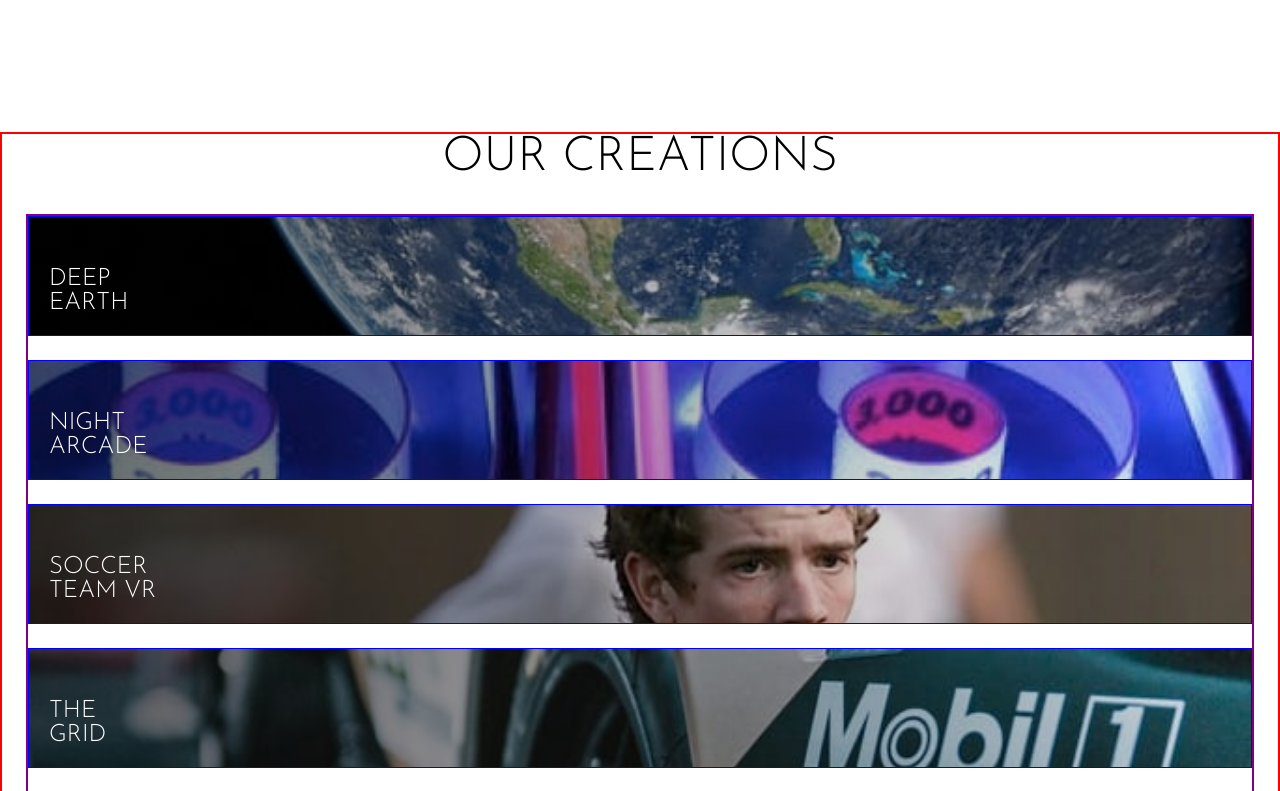
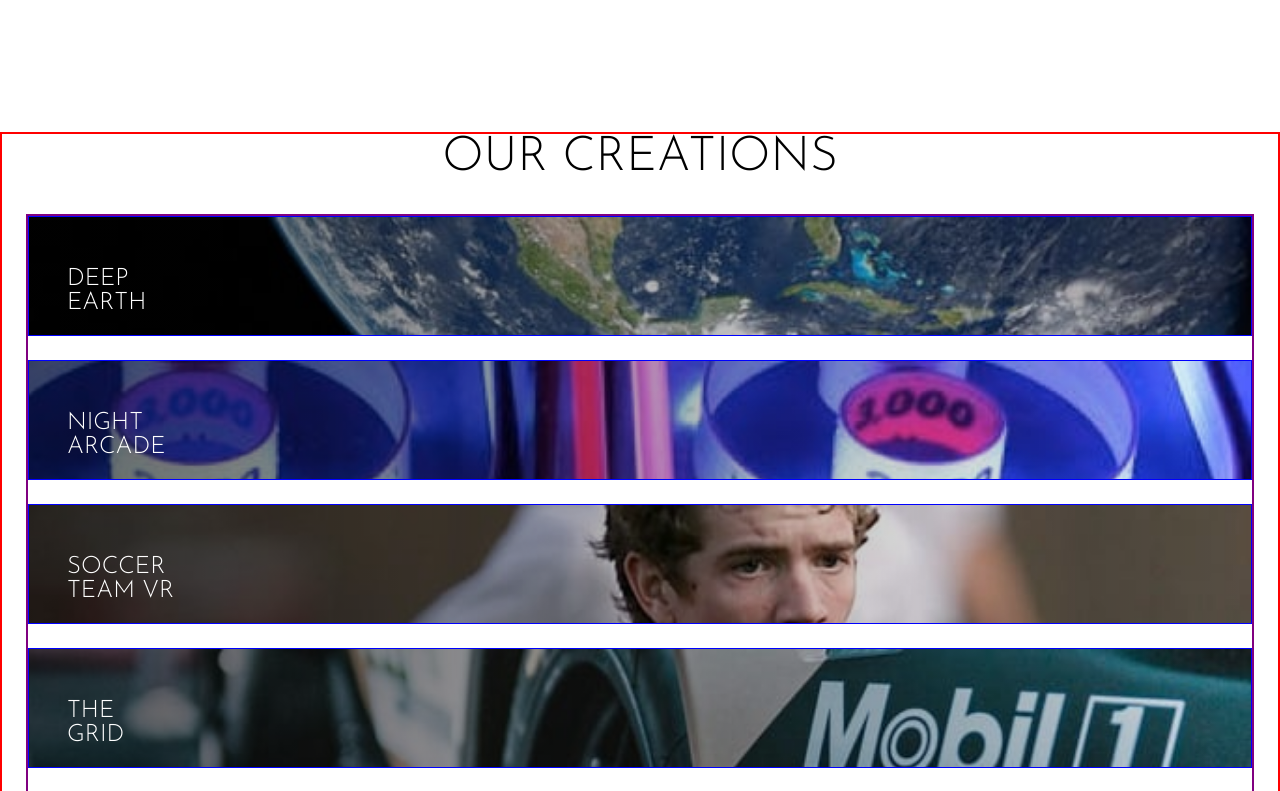
Before and after one commit to danilo2420/FEM_LoopstudioLandingPage, a website built with Vite: page index.html in a window 1280 px wide. Shown: the part 1400-2191 px from the top of the page. Built offline with nearby package versions, Linux system fonts and the light colour scheme.

Commit message:
Finish tablet version for creations section

```diff
--- a/styles/mobile.css
+++ b/styles/mobile.css
@@ -78,7 +78,7 @@ header {
 
     padding-left: 24px;
     padding-right: 24px;
-    padding-bottom: 98px;
+    padding-bottom: 86px;
 
     color: black;
 
--- a/styles/tablet.css
+++ b/styles/tablet.css
@@ -34,4 +34,10 @@
         object-fit: cover;
         object-position: top;
     }
+
+    /* CREATIONS SECTION */
+    .creationsSection__gridItem__text {
+        bottom: 20px;
+        left: 38px;
+    }
 }
```
